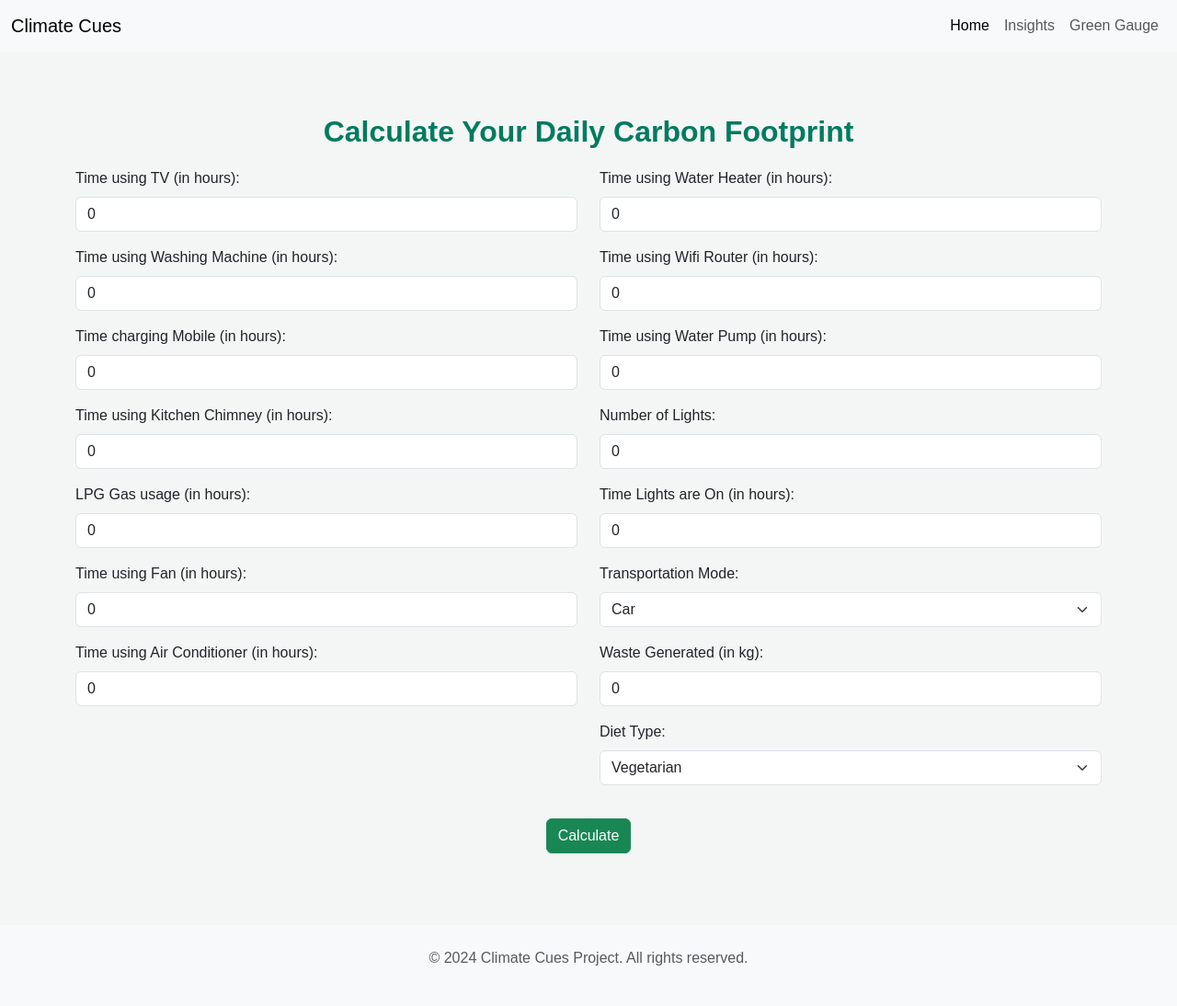
After one commit to krunalss/cool_the_globe, a FastAPI app: template app/templates/greengauge.html in a window 1280 px wide. The commit adds this page. Shown: the whole page at 92% size. Run offline with FastAPI, Linux system fonts and the light colour scheme; the template is opened without the code that fills it, so the values that code supplies are empty.

Commit message:
added green gauge carbon foot print calculator

```diff
--- a/app/main.py
+++ b/app/main.py
@@ -1,6 +1,6 @@
 from fastapi import FastAPI
 from app.routes import homepage
-from app.routes import contact,insights
+from app.routes import contact,insights,greengauge
 from fastapi.staticfiles import StaticFiles
 
 app = FastAPI()
@@ -12,6 +12,7 @@ app.mount("/static", StaticFiles(directory="app/static"), name="static")
 app.include_router(homepage.router)
 app.include_router(contact.router)
 app.include_router(insights.router)  # Include the insights router
+app.include_router(greengauge.router)
 
 if __name__ == "__main__":
     import uvicorn
--- a/app/static/css/styles.css
+++ b/app/static/css/styles.css
@@ -10,6 +10,14 @@ header, footer {
     color: white;
     padding: 20px;
     text-align: center;
+}
+.centered-heading {
+    text-align: center;
+    font-size: 2em;
+    font-weight: bold;
+    color: #007b5e;
+    margin-top: 20px;
+    margin-bottom: 20px;
 }
 
 .content {
@@ -124,3 +132,11 @@ footer {
         max-width: 100%; /* Ensure it stretches fully in mobile view */
     }
 }
+.centered-heading {
+    text-align: center;
+    font-size: 2em;
+    font-weight: bold;
+    color: #007b5e;
+    margin-top: 20px;
+    margin-bottom: 20px;
+}
--- a/app/templates/contact.html
+++ b/app/templates/contact.html
@@ -35,6 +35,9 @@
                     </li>
                     <li class="nav-item">
                         <a class="nav-link" href="/insights">Insights</a>
+                    </li>
+                    <li class="nav-item"></li>
+                        <a class="nav-link" href="/greengauge">Green Gauge</a>
                     </li>
                     <li class="nav-item">
                         <a class="nav-link"  aria-current="page" href="#">About Us</a>
--- /dev/null
+++ b/app/templates/greengauge.html
@@ -0,0 +1,144 @@
+<!DOCTYPE html>
+<html lang="en">
+<head>
+    <meta charset="UTF-8">
+    <meta name="viewport" content="width=device-width, initial-scale=1.0">
+    <title>Green Gauge Calculator</title>
+    <link href="https://cdn.jsdelivr.net/npm/bootstrap@5.3.0-alpha1/dist/css/bootstrap.min.css" rel="stylesheet">
+    <link rel="stylesheet" href="static/css/styles.css">
+    <style>
+        @media (max-width: 767px) {
+            .row {
+                flex-direction: column;
+            }
+            .col-md-6 {
+                width: 100%;
+                margin-bottom: 15px;
+            }
+        }
+        .text-center button {
+            margin-top: 20px;
+        }
+    </style>
+</head>
+<body>
+    <!-- Navigation Bar -->
+    <nav class="navbar navbar-expand-lg navbar-light bg-light">
+        <div class="container-fluid">
+            <a class="navbar-brand" href="#">Climate Cues</a>
+            <button class="navbar-toggler" type="button" data-bs-toggle="collapse" data-bs-target="#navbarNav" aria-controls="navbarNav" aria-expanded="false" aria-label="Toggle navigation">
+                <span class="navbar-toggler-icon"></span>
+            </button>
+            <div class="collapse navbar-collapse" id="navbarNav">
+                <ul class="navbar-nav ms-auto">
+                    <li class="nav-item">
+                        <a class="nav-link active" aria-current="page" href="/">Home</a>
+                    </li>
+                    <li class="nav-item">
+                        <a class="nav-link" href="/insights">Insights</a>
+                    </li>
+                    <li class="nav-item">
+                        <a class="nav-link" href="/greengauge">Green Gauge</a>
+                    </li>
+                </ul>
+            </div>
+        </div>
+    </nav>
+
+    <!-- Green Gauge Form -->
+    <section class="py-5">
+        <div class="container">
+            <h1 class="text-center centered-heading">Calculate Your Daily Carbon Footprint</h1>
+            <form action="/calculate_greengauge" method="POST">
+                <div class="row">
+                    <div class="col-md-6">
+                        <div class="mb-3">
+                            <label for="tv" class="form-label">Time using TV (in hours):</label>
+                            <input type="number" class="form-control" id="tv" name="tv" value="0" required>
+                        </div>
+                        <div class="mb-3">
+                            <label for="washing_machine" class="form-label">Time using Washing Machine (in hours):</label>
+                            <input type="number" class="form-control" id="washing_machine" name="washing_machine" value="0" required>
+                        </div>
+                        <div class="mb-3">
+                            <label for="mobile_charging" class="form-label">Time charging Mobile (in hours):</label>
+                            <input type="number" class="form-control" id="mobile_charging" name="mobile_charging" value="0" required>
+                        </div>
+                        <div class="mb-3">
+                            <label for="kitchen_chimney" class="form-label">Time using Kitchen Chimney (in hours):</label>
+                            <input type="number" class="form-control" id="kitchen_chimney" name="kitchen_chimney" value="0" required>
+                        </div>
+                        <div class="mb-3">
+                            <label for="lpg_gas" class="form-label">LPG Gas usage (in hours):</label>
+                            <input type="number" class="form-control" id="lpg_gas" name="lpg_gas" value="0" required>
+                        </div>
+                        <div class="mb-3">
+                            <label for="fan" class="form-label">Time using Fan (in hours):</label>
+                            <input type="number" class="form-control" id="fan" name="fan" value="0" required>
+                        </div>
+                        <div class="mb-3">
+                            <label for="ac" class="form-label">Time using Air Conditioner (in hours):</label>
+                            <input type="number" class="form-control" id="ac" name="ac" value="0" required>
+                        </div>
+                    </div>
+                    <div class="col-md-6">
+                        <div class="mb-3">
+                            <label for="water_heater" class="form-label">Time using Water Heater (in hours):</label>
+                            <input type="number" class="form-control" id="water_heater" name="water_heater" value="0" required>
+                        </div>
+                        <div class="mb-3">
+                            <label for="wifi_router" class="form-label">Time using Wifi Router (in hours):</label>
+                            <input type="number" class="form-control" id="wifi_router" name="wifi_router" value="0" required>
+                        </div>
+                        <div class="mb-3">
+                            <label for="water_pump" class="form-label">Time using Water Pump (in hours):</label>
+                            <input type="number" class="form-control" id="water_pump" name="water_pump" value="0" required>
+                        </div>
+                        <div class="mb-3">
+                            <label for="lights" class="form-label">Number of Lights:</label>
+                            <input type="number" class="form-control" id="lights" name="lights" value="0" required>
+                        </div>
+                        <div class="mb-3">
+                            <label for="lights_time" class="form-label">Time Lights are On (in hours):</label>
+                            <input type="number" class="form-control" id="lights_time" name="lights_time" value="0" required>
+                        </div>
+                        <div class="mb-3">
+                            <label for="transportation" class="form-label">Transportation Mode:</label>
+                            <select class="form-select" id="transportation" name="transportation">
+                                <option value="car">Car</option>
+                                <option value="bike">Bike</option>
+                                <option value="public">Public Transport</option>
+                                <option value="walk">Walk</option>
+                            </select>
+                        </div>
+                        <div class="mb-3">
+                            <label for="waste" class="form-label">Waste Generated (in kg):</label>
+                            <input type="number" class="form-control" id="waste" name="waste" value="0" required>
+                        </div>
+                        <div class="mb-3">
+                            <label for="diet" class="form-label">Diet Type:</label>
+                            <select class="form-select" id="diet" name="diet">
+                                <option value="vegetarian">Vegetarian</option>
+                                <option value="non-vegetarian">Non-Vegetarian</option>
+                                <option value="vegan">Vegan</option>
+                            </select>
+                        </div>
+                    </div>
+                </div>
+                <div class="text-center"><button type="submit" class="btn btn-success">Calculate</button></div>
+            </form>
+        </div>
+    </section>
+
+    <!-- Footer -->
+    <footer class="bg-light py-4">
+        <div class="container text-center">
+            <p class="text-muted">© 2024 Climate Cues Project. All rights reserved.</p>
+        </div>
+    </footer>
+
+    <!-- Bootstrap JS -->
+    <script src="https://cdn.jsdelivr.net/npm/@popperjs/core@2.11.6/dist/umd/popper.min.js"></script>
+    <script src="https://cdn.jsdelivr.net/npm/bootstrap@5.3.0-alpha1/dist/js/bootstrap.min.js"></script>
+</body>
+</html>
--- a/app/templates/index.html
+++ b/app/templates/index.html
@@ -39,6 +39,9 @@
                     </li>
                     <li class="nav-item">
                         <a class="nav-link" href="/insights">Insights</a>
+                    </li>
+                    <li class="nav-item">
+                        <a class="nav-link" href="/greengauge">Green Gauge</a>
                     </li>
                     <li class="nav-item">
                         <a class="nav-link" href="/contact">About Us</a>
```
Also changed, not shown: app/routes/greengauge.py (added, +106 -0 lines), app/routes/insights.py (+10 -1 lines), app/templates/greengauge_result.html (added, +157 -0 lines), app/templates/insights.html (+11 -6 lines), 1 other file.
